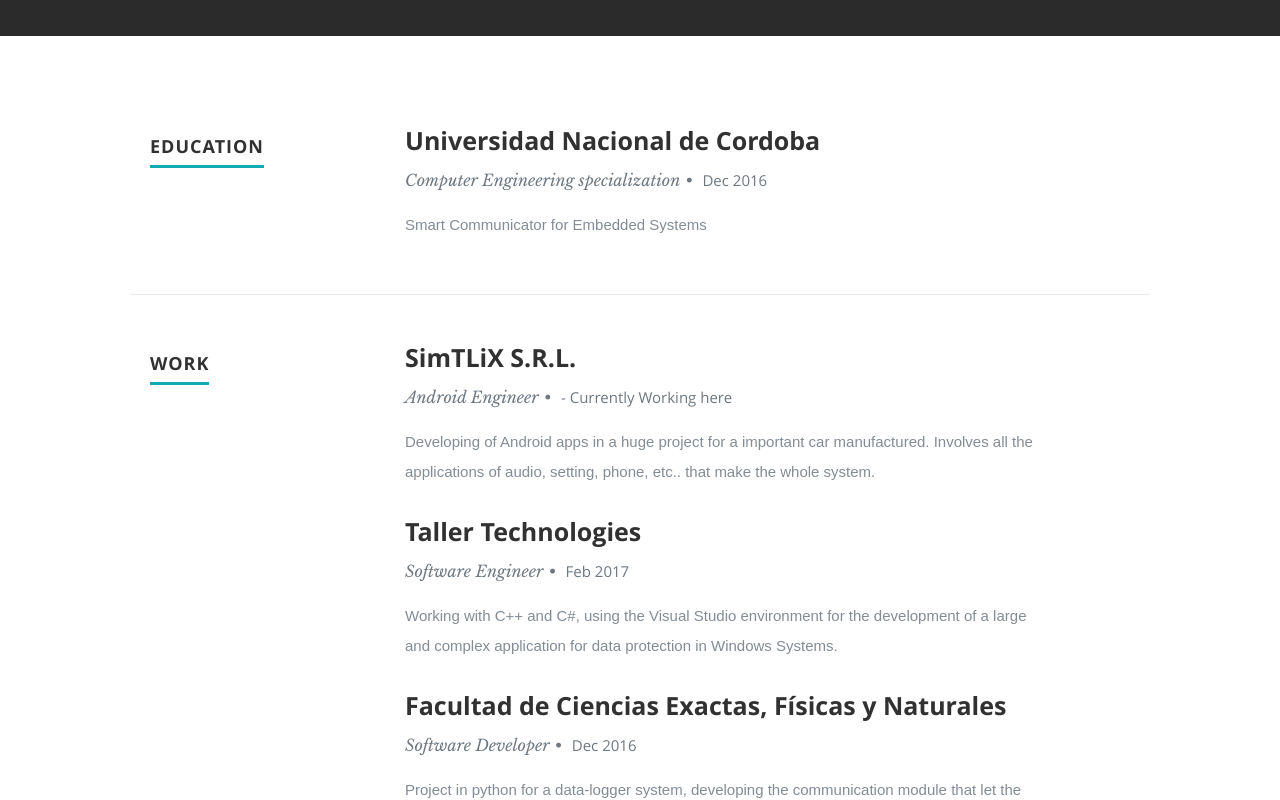
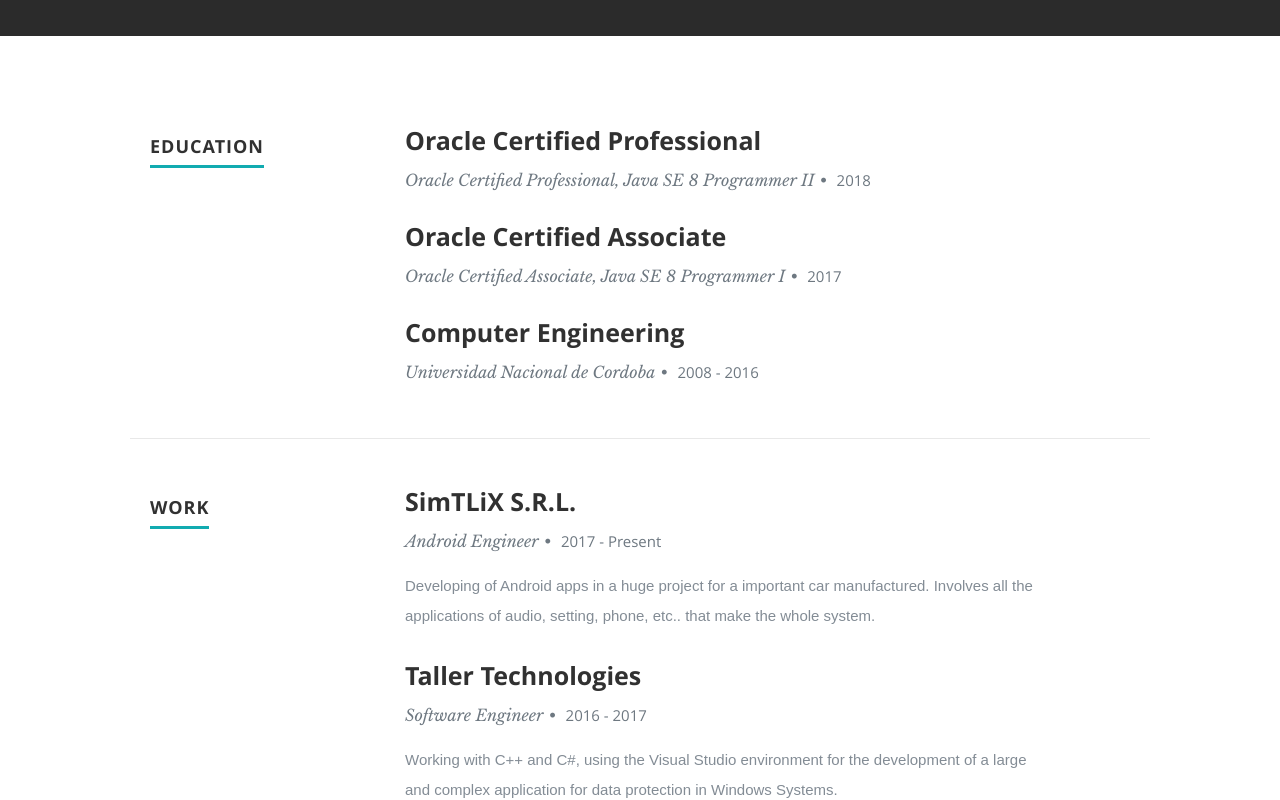
Before and after one commit to dreinoso/dreinoso.github.io, a React (Create React App) app: page / in a window 1280 px wide. Shown: the part 1220-2020 px from the top of the page. Built offline with nearby package versions, Linux system fonts and the light colour scheme.

Commit message:
Change some personal information and looking
Signed-off-by: Denis Reinoso <reinoso.denis@gmail.com>

```diff
--- a/src/components/contactus/contactus.js
+++ b/src/components/contactus/contactus.js
@@ -14,9 +14,8 @@
           <div className="row">
             <aside className="eigth columns footer-widgets">
               <div className="widget">
-                <h4>Linked in :
-                  {resumeData.linkedinId}
-                </h4>
+                <h4>Linked in id: {resumeData.linkedinId} </h4>
+                <h4>Email: {resumeData.email} </h4>
               </div>
             </aside>
           </div>
--- a/src/components/header/header.js
+++ b/src/components/header/header.js
@@ -21,7 +21,7 @@
          <div className="row banner">
             <div className="banner-text">
                <h1 className="responsive-headline">I am {resumeData.name}.</h1>
-               <h3>I am a {resumeData.role}.{resumeData.roleDescription}
+               <h3>{resumeData.roleDescription}
                </h3>
                <hr/>
                <ul className="social">
--- a/src/components/portfolio/portfolio.js
+++ b/src/components/portfolio/portfolio.js
@@ -20,8 +20,8 @@
                       <div className="overlay">
                         <div className="portfolio-item-meta">
                           <h5>{item.name}</h5>
-                          <p>Technologies: {item.technologies}</p>
-                          <p>Date: {item.date}</p>
+                          <p>{item.technologies}</p>
+                          <p>{item.date}</p>
                         </div>
                       </div>
                   </div>
--- a/src/components/resume/resume.js
+++ b/src/components/resume/resume.js
@@ -45,7 +45,7 @@
                           <h3>{item.CompanyName}</h3>
                           <p className="info">
                           {item.specialization}
-                          <span>&bull;</span> <em className="date">{item.MonthOfLeaving} {item.YearOfLeaving}</em></p>
+                          <span>&bull;</span> <em className="date">{item.transitionDates}</em></p>
                           <p>
                           {item.Achievements}
                           </p>
--- a/src/resumeData.js
+++ b/src/resumeData.js
@@ -3,9 +3,10 @@
   "name": "Denis Reinoso",
   "role": "Computer Engineer",
   "linkedinId":"denisreinoso",
+  "email":"reinoso.denis@gmail.com",
   "linkedinUrl":"https://www.linkedin.com/in/denisreinoso/",
   "skypeid": "live:denis.reinoso",
-  "roleDescription": "Computer Engineer with 4 + years of experience working with agile methodologies in different kind of projects, from low to high level systems, actually with JAVA and Android as main development languages.",
+  "roleDescription": "Computer Engineer with 4 + years of experience working with agile methodologies in different kind of projects, from low to high level systems, actually with Java and Android as main development languages.",
   "socialLinks":[
       {
         "name":"linkedin",
@@ -28,33 +29,42 @@
   "website":"https://www.yourchainreaction.com",
   "education":[
     {
-      "UniversityName":"Universidad Nacional de Cordoba",
-      "specialization":"Computer Engineering specialization",
-      "MonthOfPassing":"Dec",
-      "YearOfPassing":"2016",
-      "Achievements":(" Young Entrepreneurs - FONSOFT", "Smart Communicator for Embedded Systems")
+      "UniversityName":"Oracle Certified Professional",
+      "specialization":"Oracle Certified Professional, Java SE 8 Programmer II",
+      "MonthOfPassing":"",
+      "YearOfPassing":"2018",
+    },
+    {
+      "UniversityName":"Oracle Certified Associate",
+      "specialization":"Oracle Certified Associate, Java SE 8 Programmer I",
+      "MonthOfPassing":"",
+      "YearOfPassing":"2017",
+    },
+    {
+      "UniversityName":"Computer Engineering",
+      "specialization":"Universidad Nacional de Cordoba",
+      "MonthOfPassing":"",
+      "YearOfPassing":"2008 - 2016",
+      "Achievements":""
     },
   ],
   "work":[
     {
       "CompanyName":"SimTLiX S.R.L.",
       "specialization":"Android Engineer",
-      "MonthOfLeaving":"-",
-      "YearOfLeaving":"Currently Working here",
+      "transitionDates":"2017 - Present",
       "Achievements":"Developing of Android apps in a huge project for a important car manufactured. Involves all the applications of audio, setting, phone, etc.. that make the whole system."
     },
     {
       "CompanyName":"Taller Technologies",
       "specialization":"Software Engineer",
-      "MonthOfLeaving":"Feb",
-      "YearOfLeaving":"2017",
+      "transitionDates":"2016 - 2017",
       "Achievements":"Working  with C++ and C#, using the Visual Studio environment for the development of a large and complex application for data protection in Windows Systems. "
     },
     {
       "CompanyName":"Facultad de Ciencias Exactas, Físicas y Naturales",
       "specialization":"Software Developer",
-      "MonthOfLeaving":"Dec",
-      "YearOfLeaving":"2016",
+      "transitionDates":"2014 - 2016",
       "Achievements":"Project in python for a data-logger system, developing the communication module that let the data-logger transfer data by many technologies (email, bluetooth, network, GPRS, 3G, SMS, calls) in a smart and flexible way. "
     }
   ],
```
Also changed, not shown: public/images/header.jpg.
